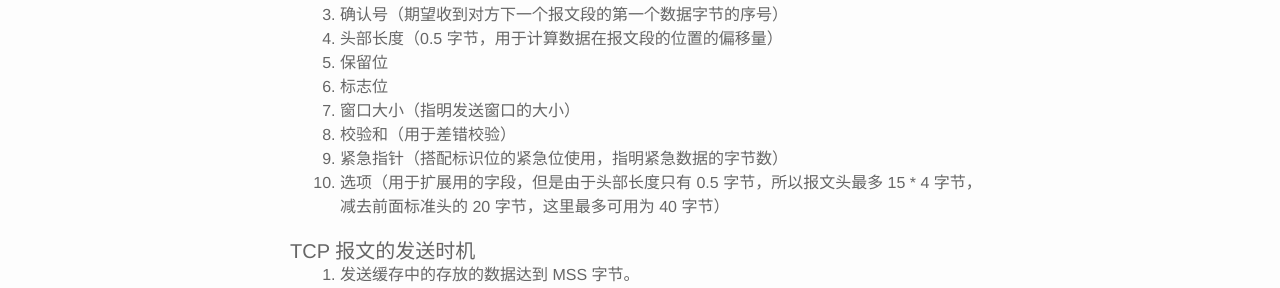
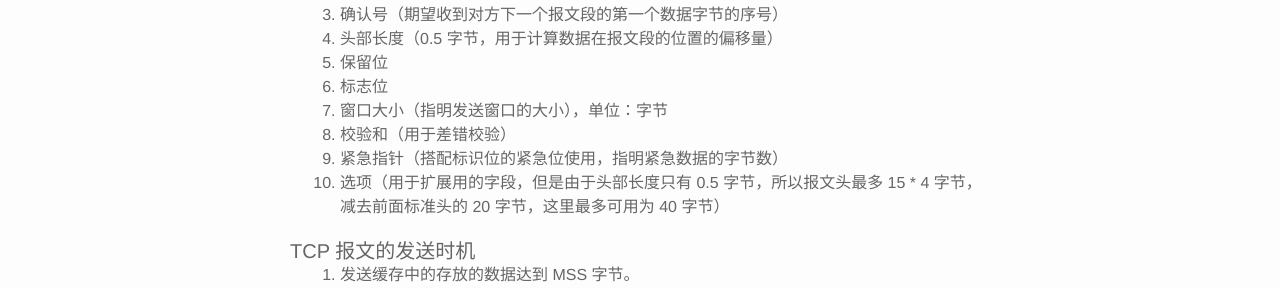
Before and after one commit to akmissxt/blog, a Jekyll site: the page built from _posts/2021-04-05-面试复习.markdown, in a window 1280 px wide and 900 px high, scrolled down 3044 px. Shown: the part 158-446 px from the top of the window. Built offline with Jekyll 4.4.1, drawn with Linux system fonts in a browser that asks for light colours; nearby versions of some CDN libraries; our own code applies the rules of GitHub Pages for plain Markdown files.

Commit message:
update(面试复习): TCP 报文头结构

```diff
--- a/_posts/2021-04-05-面试复习.markdown
+++ b/_posts/2021-04-05-面试复习.markdown
@@ -106,7 +106,7 @@ MTU是网络层的传输单元，那么 MSS = MTU - 20字节（IP首部） - 20
 4. 头部长度（0.5 字节，用于计算数据在报文段的位置的偏移量）
 5. 保留位
 6. 标志位
-7. 窗口大小（指明发送窗口的大小）
+7. 窗口大小（指明发送窗口的大小），单位：字节
 8. 校验和（用于差错校验）
 9. 紧急指针（搭配标识位的紧急位使用，指明紧急数据的字节数）
 10. 选项（用于扩展用的字段，但是由于头部长度只有 0.5 字节，所以报文头最多 15 * 4 字节，减去前面标准头的 20 字节，这里最多可用为 40 字节）
```
